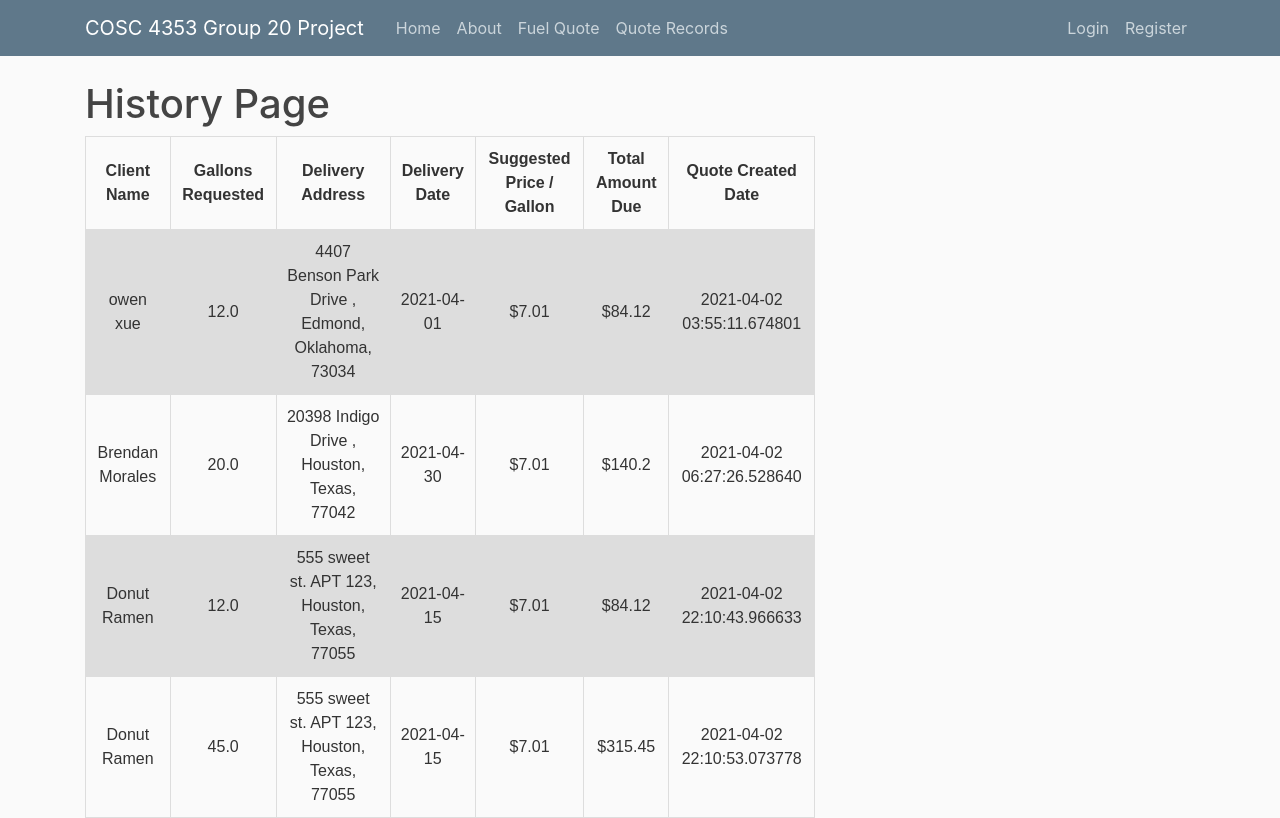
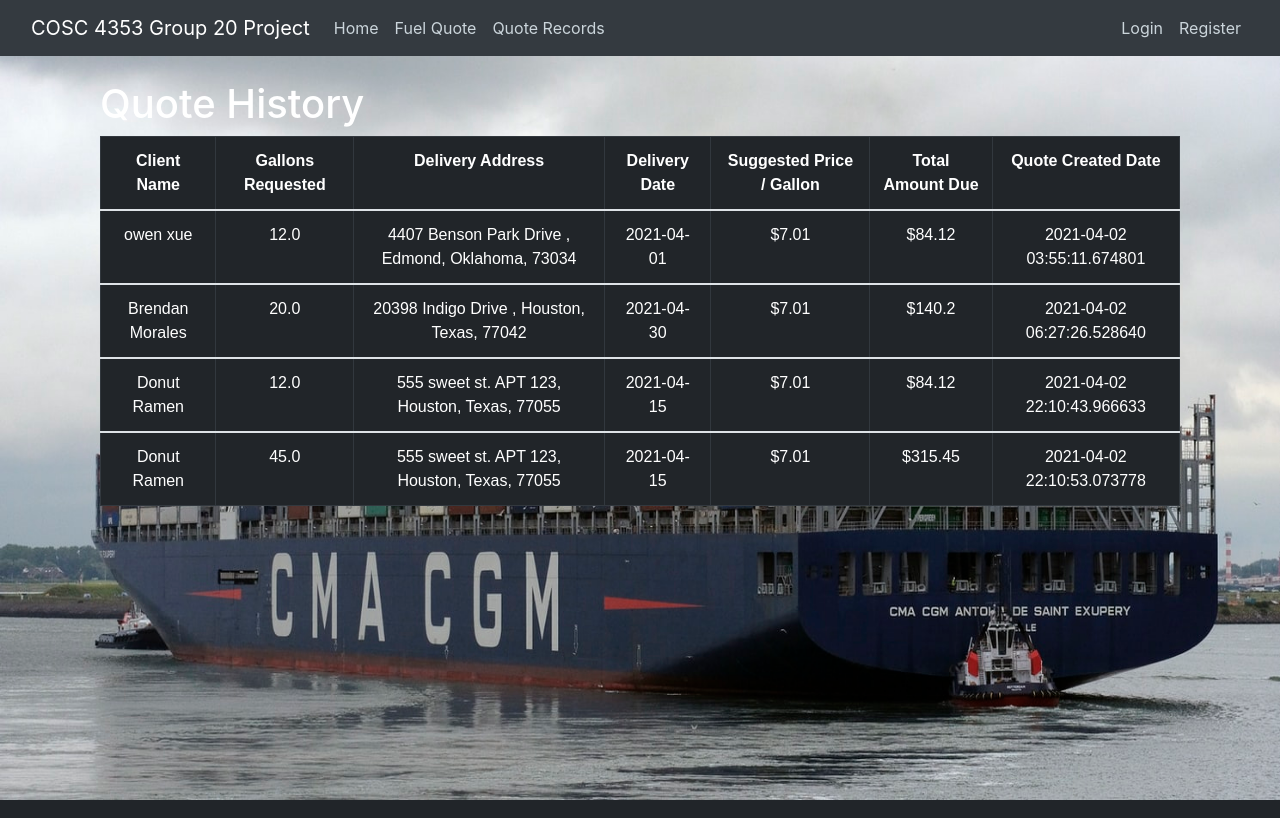
Before and after one commit to DICHAMOTO/Software-Design-Group-20, a Flask app: page /history in a window 1280 px wide. Run offline with Flask 2, Linux system fonts and the light colour scheme; data comes from the database, SQL or seed files in the repository; some libraries are stand-ins or nearby versions.

Commit message:
added pictures!

```diff
--- a/quote_project/templates/history.html
+++ b/quote_project/templates/history.html
@@ -1,7 +1,22 @@
 {% extends "layout.html" %}
 {% block content %}
-	<h1>History Page</h1>
-    <table>
+<html>
+<head>
+    <title></title>
+    <style>
+        body
+        {
+        background-repeat: no-repeat;
+        background-attachment:fixed;
+        background-size:100% 100%;
+        background-image:url({{url_for('static', filename='images/quote-history.jpg')}});
+        }
+    </style>
+</head>
+<body>
+<div class="container">
+ <h1 class="text-white">Quote History</h1>
+ <table class="table table-dark">
   <tr>
     <th>Client Name</th>
     <th>Gallons Requested</th>
@@ -12,6 +27,7 @@
     <th>Quote Created Date</th>
   </tr>
     {% for history in histories %}
+    <tbody>
     <tr>
       <td>{{ history.client_name }}</td>
       <td>{{ history.gallons_requested }}</td>
@@ -21,6 +37,10 @@
       <td>{{ history.total_amount }}</td>
       <td>{{ history.quote_created }}</td>
     </tr>
+  </tbody>
     {% endfor %}
 </table>
+</div>
+</body>
+</html>
 {% endblock content %}
--- a/quote_project/templates/layout.html
+++ b/quote_project/templates/layout.html
@@ -40,16 +40,15 @@ tr:nth-child(even) {
 <body>
     <header class="site-header">
     <!-- html code required for the navigation bar -->
-      <nav class="navbar navbar-expand-md navbar-dark bg-steel fixed-top">
-        <div class="container">
-          <a class="navbar-brand mr-4" href="/">COSC 4353 Group 20 Project</a>
+      <nav class="navbar navbar-expand-md navbar-dark bg-dark fixed-top">
+        <div class="container-fluid">
+          <a class="navbar-brand" href="/">COSC 4353 Group 20 Project</a>
           <button class="navbar-toggler" type="button" data-toggle="collapse" data-target="#navbarToggle" aria-controls="navbarToggle" aria-expanded="false" aria-label="Toggle navigation">
             <span class="navbar-toggler-icon"></span>
           </button>
           <div class="collapse navbar-collapse" id="navbarToggle">
             <div class="navbar-nav mr-auto">
               <a class="nav-item nav-link" href="{{ url_for('home') }}">Home</a>
-              <a class="nav-item nav-link" href="{{ url_for('about') }}">About</a>
               <a class="nav-item nav-link" href="{{ url_for('fuelquote') }}">Fuel Quote</a>
               <a class="nav-item nav-link" href="{{ url_for('display_history') }}">Quote Records</a>
             </div>
@@ -69,7 +68,7 @@ tr:nth-child(even) {
     </header>
     <main role="main" class="container">
       <div class="row">
-        <div class="col-md-8">
+        <div class="col">
           <!-- This sequence of code blocks will alert the user of any flashed messages no matter what page they are on -->
           {% with messages = get_flashed_messages(with_categories=true) %}
             {% if messages %}
@@ -82,9 +81,9 @@ tr:nth-child(even) {
           {% endwith %}
           {% block content %}{% endblock %}
         </div>
-        <div class="col-md-4">
-          <!--<div class="content-section">
-            <!-- Sidebar contents
+        <!--<div class="col-md-4">
+          <div class="content-section">
+            Sidebar contents
             <h3>The Sidebar</h3>
             <p class='text-muted'>You can put any information here you'd like.
               <ul class="list-group">
@@ -94,8 +93,8 @@ tr:nth-child(even) {
                 <li class="list-group-item list-group-item-light">etc</li>
               </ul>
             </p>
+          </div>
         </div> -->
-        </div>
       </div>
     </main>
 
```
Also changed, not shown: quote_project/templates/account.html (+16 -0 lines), quote_project/templates/fuelquote.html (+16 -1 lines), quote_project/templates/home.html (+17 -1 lines), quote_project/templates/login.html (+18 -8 lines), quote_project/templates/register.html (+18 -6 lines), quote_project/static/images/account.jpg (added), quote_project/static/images/fuel-quote.jpg (added), quote_project/static/images/home-page.jpg (added), quote_project/static/images/login-page.jpg (added), quote_project/static/images/quote-history.jpg (added), quote_project/static/images/register-page.jpg (added), 1 other file. Lines whose indentation alone changed are shown as unchanged.
